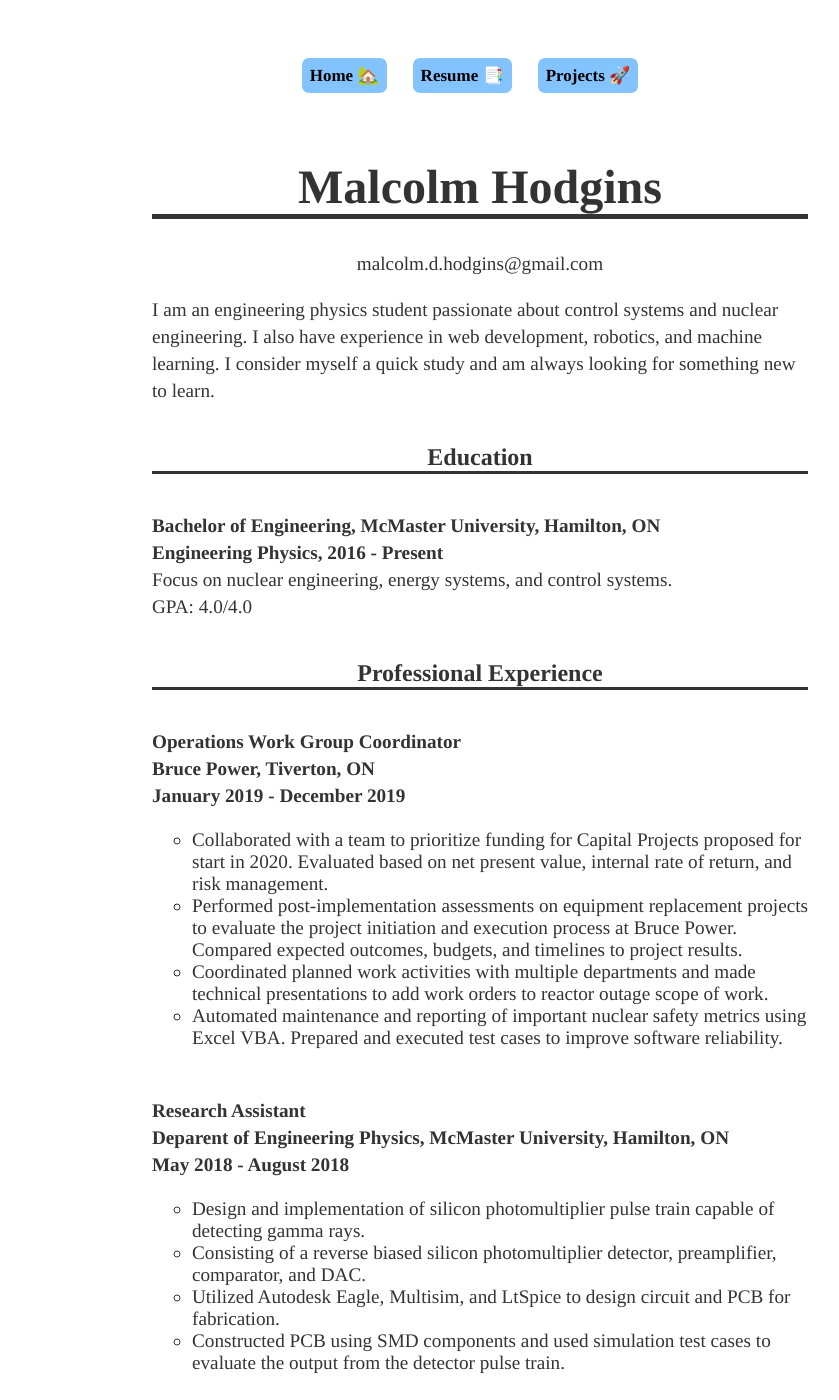
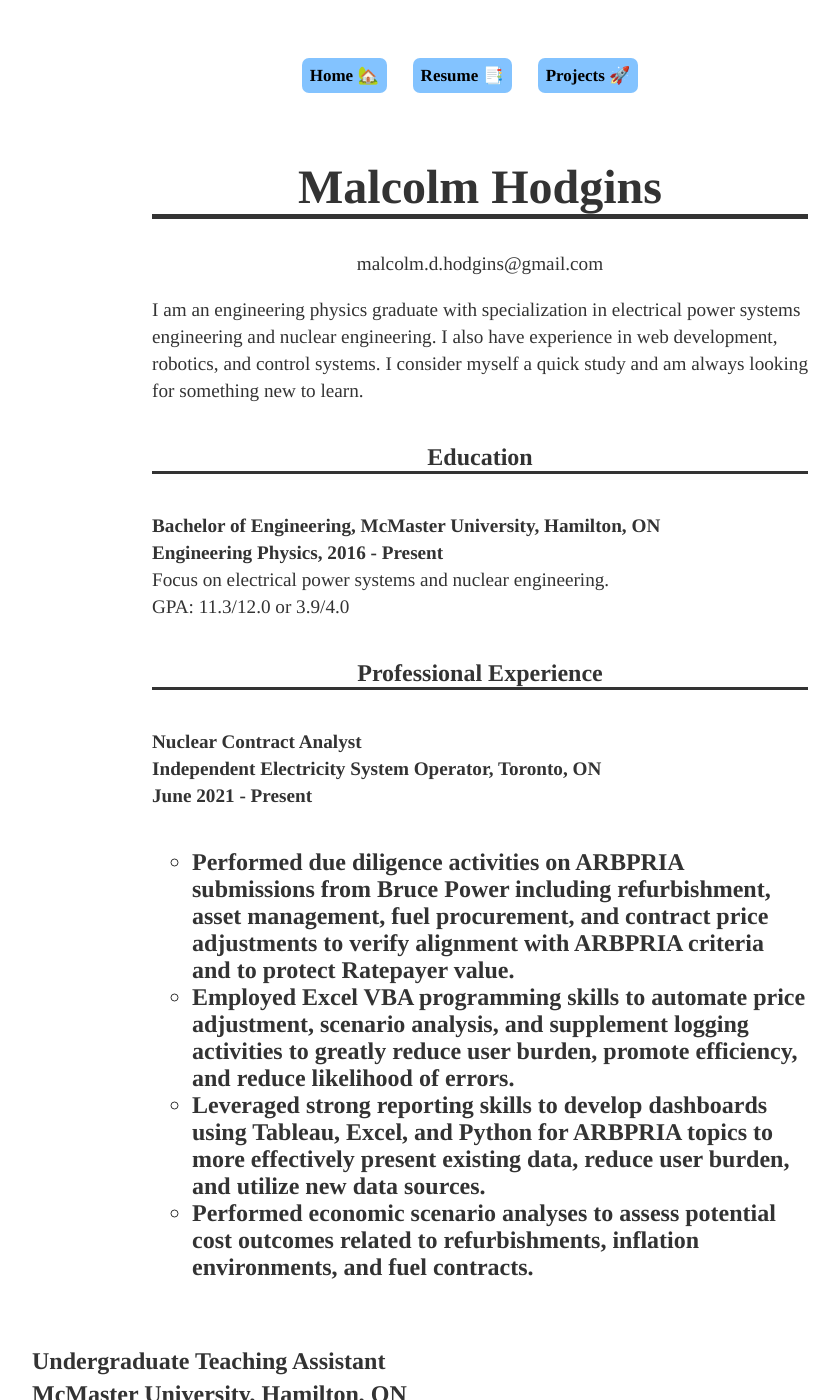
Before and after one commit to MalcolmHodgins/MalcolmHodgins.github.io, a Jekyll site: the page built from resume/index.html, in a window 1280 px wide and 1400 px high. Shown: the whole window, without its empty margins (160-999 px from the left). Built offline with Jekyll 4.4.1, drawn with Linux system fonts in a browser that asks for light colours; some of the changed text lies outside the part shown.

Commit message:
resume update

```diff
--- a/resume/index.html
+++ b/resume/index.html
@@ -19,7 +19,7 @@ title: Malcolm Hodgins
 <div class="flex-container-resume">
   <div>
     <p>
-      I am an engineering physics student passionate about control systems and nuclear engineering. I also have experience in web development, robotics, and machine learning. I consider myself a quick study and am always looking for something new to learn.
+			I am an engineering physics graduate with specialization in electrical power systems engineering and nuclear engineering. I also have experience in web development, robotics, and control systems. I consider myself a quick study and am always looking for something new to learn.
     </p>
   </div>
 </div>
@@ -34,8 +34,8 @@ title: Malcolm Hodgins
     <p>
       <strong>Bachelor of Engineering, McMaster University, Hamilton, ON <br>
       Engineering Physics, 2016 - Present</strong> <br>
-      Focus on nuclear engineering, energy systems, and control systems.<br>
-      GPA: 4.0/4.0
+      Focus on electrical power systems and nuclear engineering.<br>
+      GPA: 11.3/12.0 or 3.9/4.0
     </p>
   </div>
 </div>
@@ -47,16 +47,44 @@ title: Malcolm Hodgins
 </div>
 
 <div class="flex-container-resume">
-<div>
+	<div>
+	    <p>
+	      <strong>Nuclear Contract Analyst<br>
+	      Independent Electricity System Operator, Toronto, ON<br>
+	      June 2021 - Present
+	  </div>
+	  <div>
+	    <ul>
+	      <li>Performed due diligence activities on ARBPRIA submissions from Bruce Power including refurbishment, asset management, fuel procurement, and contract price adjustments to verify alignment with ARBPRIA criteria and to protect Ratepayer value.</li>
+	      <li>Employed Excel VBA programming skills to automate price adjustment, scenario analysis, and supplement logging activities to greatly reduce user burden, promote efficiency, and reduce likelihood of errors.</li>
+	      <li>Leveraged strong reporting skills to develop dashboards using Tableau, Excel, and Python for ARBPRIA topics to more effectively present existing data, reduce user burden, and utilize new data sources.</li>
+	      <li>Performed economic scenario analyses to assess potential cost outcomes related to refurbishments, inflation environments, and fuel contracts.</li>
+	    </ul>
+	  </div>
+	</div>
+	<div>
     <p>
-      <strong>Operations Work Group Coordinator<br>
+      <strong>Undergraduate Teaching Assistant<br>
+      McMaster University, Hamilton, ON<br>
+      September 2020 - December 2020</strong>
+    </p>
+  </div>
+  <div>
+    <ul>
+      <li>Conducted labs for 3rd year Engineering Physics electronics course: "Non-Linear and Active Components"</li>
+      <li>Communicated effectively when leading labs and meeting with students.</li>
+    </ul>
+  </div>
+	<div>
+    <p>
+      <strong>Operations Development Student<br>
       Bruce Power, Tiverton, ON<br>
       January 2019 - December 2019</strong>
     </p>
   </div>
   <div>
     <ul>
-      <li>Collaborated with a team to prioritize funding for Capital Projects proposed for start in 2020. Evaluated based on net present value, internal rate of return, and risk management.</li>
+      <li>Collaborated with a team to prioritize funding for Capital Projects proposed for start in 2020. Evaluated based on net present value, internal rate of return, and operational risk management.</li>
       <li>Performed post-implementation assessments on equipment replacement projects to evaluate the project initiation and execution process at Bruce Power. Compared expected outcomes, budgets, and timelines to project results.</li>
       <li>Coordinated planned work activities with multiple departments and made technical presentations to add work orders to reactor outage scope of work.</li>
       <li>Automated maintenance and reporting of important nuclear safety metrics using Excel VBA. Prepared and executed test cases to improve software reliability.</li>
```
